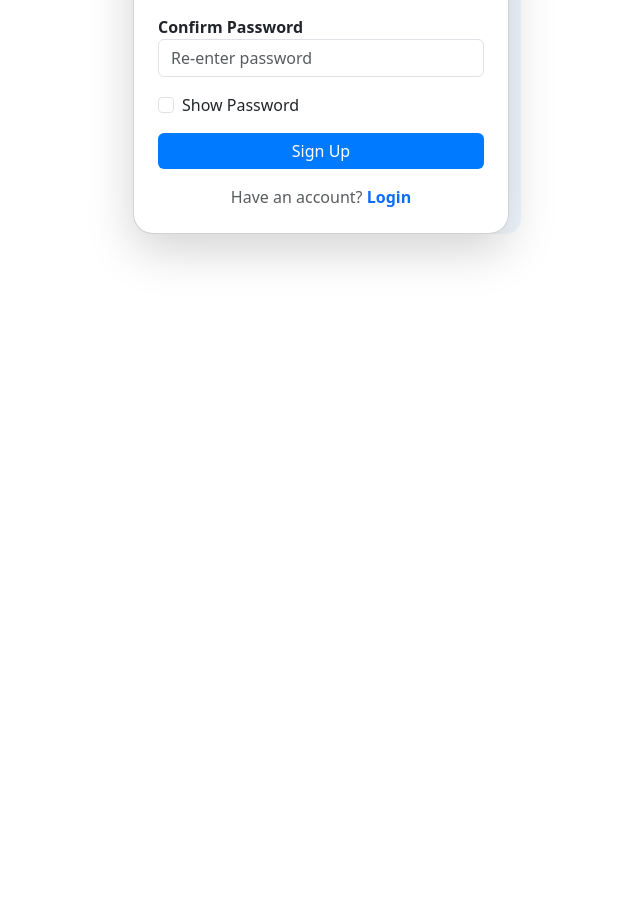
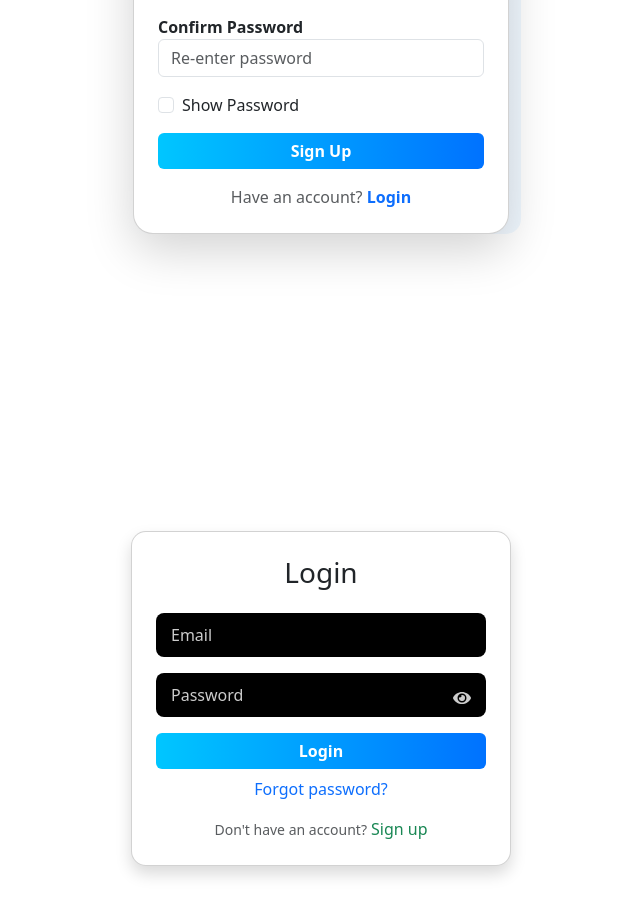
Before and after one commit to Ajay-1502/Expense-Tracker-React-Project, a React (Vite) app: page / in a window 1280 px wide. Shown: the part 340-1256 px from the top of the page, without its empty margins (319-959 px from the left). Before the commit the page ends 800 px from the top, so only its background shows below. Built offline with nearby package versions, Linux system fonts and the light colour scheme.

Commit message:
Feature : Integrated authentication for login page

```diff
--- a/package.json
+++ b/package.json
@@ -13,6 +13,7 @@
     "bootstrap": "^5.3.7",
     "react": "^19.1.0",
     "react-dom": "^19.1.0",
+    "react-icons": "^5.5.0",
     "react-toastify": "^11.0.5"
   },
   "devDependencies": {
--- a/src/App.jsx
+++ b/src/App.jsx
@@ -1,9 +1,11 @@
 import Signup from './components/Signup';
+import Login from './components/Login';
 
 function App() {
   return (
     <div className="app">
       <Signup />
+      <Login />
     </div>
   );
 }
--- /dev/null
+++ b/src/components/Login.css
@@ -0,0 +1,52 @@
+.login-bg {
+  height: 100vh;
+  display: flex;
+  align-items: center;
+  justify-content: center;
+  background-repeat: no-repeat;
+  background-size: cover;
+}
+
+.login-container {
+  margin-top: 0.5rem;
+  width: 100%;
+  max-width: 380px;
+  border-radius: 15px;
+  background-color: white;
+}
+
+.custom-input {
+  background-color: #000;
+  color: #fff;
+  padding: 10px 15px;
+  border-radius: 8px;
+  border: none;
+  outline: none;
+}
+
+.custom-input::placeholder {
+  color: #ccc;
+}
+
+.password-toggle {
+  position: absolute;
+  top: 10px;
+  right: 15px;
+  cursor: pointer;
+  color: #ccc;
+  font-size: 18px;
+}
+
+.password-toggle:hover {
+  color: #007bff;
+}
+
+.btn-primary {
+  background: linear-gradient(90deg, #00c6ff, #0072ff);
+  border: none;
+  font-weight: bold;
+}
+
+.btn-primary:hover {
+  background: linear-gradient(90deg, #0072ff, #0056b3);
+}
--- /dev/null
+++ b/src/components/Login.jsx
@@ -0,0 +1,103 @@
+import { useState } from 'react';
+import 'bootstrap/dist/css/bootstrap.min.css';
+import './Login.css';
+import { FaEye, FaEyeSlash } from 'react-icons/fa';
+
+const Login = () => {
+  const [showPassword, setShowPassword] = useState(false);
+  const [email, setEmail] = useState('');
+  const [password, setPassword] = useState('');
+
+  const togglePasswordVisibility = () => {
+    setShowPassword(!showPassword);
+  };
+
+  const handleSubmit = async (e) => {
+    e.preventDefault();
+    await login();
+  };
+
+  async function login() {
+    try {
+      const response = await fetch(
+        'https://identitytoolkit.googleapis.com/v1/accounts:signInWithPassword?key=AIzaSyC2R6CqvtCPts67hiewAs0OXvYjQKeIG64',
+        {
+          method: 'POST',
+          body: JSON.stringify({
+            email: email,
+            password: password,
+            returnSecureToken: true,
+          }),
+          headers: {
+            'Content-type': 'application/json',
+          },
+        }
+      );
+      if (!response.ok) {
+        const errorData = await response.json();
+        throw new Error(errorData.error.message || 'Login Failed');
+      }
+      const data = await response.json();
+      console.log(data);
+      alert('Login Successful 🎉');
+    } catch (err) {
+      alert(err.message);
+    }
+  }
+
+  return (
+    <div className="login-bg">
+      <div className="login-container card shadow p-4">
+        <h3 className="text-center mb-4">Login</h3>
+        <form onSubmit={handleSubmit}>
+          <div className="form-group mb-3">
+            <input
+              type="email"
+              placeholder="Email"
+              className="form-control custom-input"
+              value={email}
+              required
+              onChange={(e) => setEmail(e.target.value)}
+            />
+          </div>
+
+          <div className="form-group mb-3 position-relative">
+            <input
+              type={showPassword ? 'text' : 'password'}
+              placeholder="Password"
+              className="form-control custom-input"
+              value={password}
+              required
+              onChange={(e) => setPassword(e.target.value)}
+            />
+            <span
+              className="password-toggle"
+              onClick={togglePasswordVisibility}
+            >
+              {showPassword ? <FaEyeSlash /> : <FaEye />}
+            </span>
+          </div>
+
+          <button type="submit" className="btn btn-primary w-100 mb-2">
+            Login
+          </button>
+
+          <div className="text-center">
+            <a href="#" className="text-decoration-none text-primary">
+              Forgot password?
+            </a>
+          </div>
+
+          <div className="text-center mt-3">
+            <small className="text-muted">Don't have an account?</small>
+            <a href="#" className="ms-1 text-decoration-none text-success">
+              Sign up
+            </a>
+          </div>
+        </form>
+      </div>
+    </div>
+  );
+};
+
+export default Login;
--- a/src/components/Signup.jsx
+++ b/src/components/Signup.jsx
@@ -9,6 +9,7 @@ const Signup = () => {
   const [password, setPassword] = useState('');
   const [confirm, setConfirm] = useState('');
   const [showPassword, setShowPassword] = useState(false);
+  const [existingUser, setExistingUser] = useState(false);
   const [error, setError] = useState('');
 
   const handleSubmit = async (e) => {
@@ -117,7 +118,11 @@ const Signup = () => {
 
         <div className="text-center mt-3">
           <span className="text-muted">Have an account? </span>
-          <a href="#" className="text-decoration-none fw-semibold text-primary">
+          <a
+            href="#"
+            className="text-decoration-none fw-semibold text-primary"
+            onClick={() => setExistingUser(true)}
+          >
             Login
           </a>
         </div>
```
Also changed, not shown: 1 other file (tests, documents, lock files or other folders).
